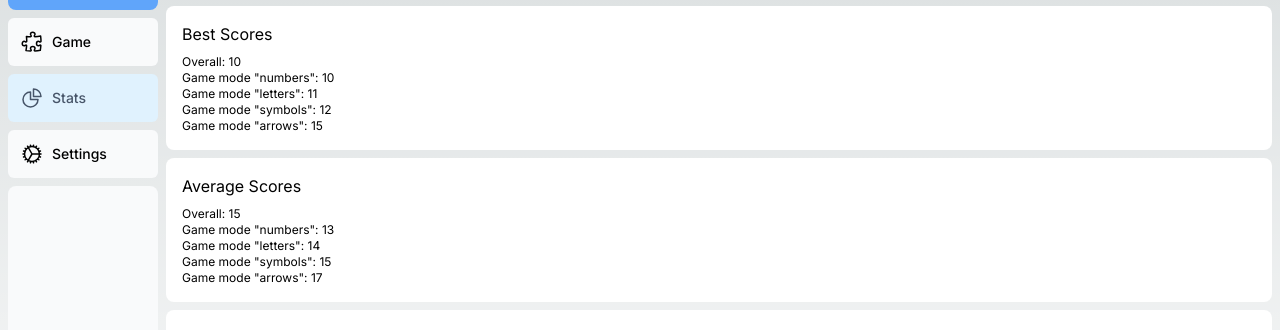
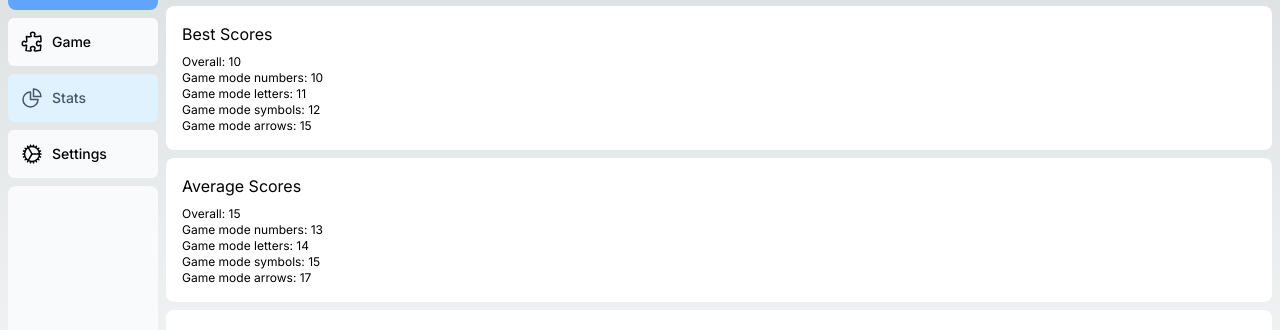
Before and after one commit to dgnezda/memory, a Next.js app: page /dashboard/stats in a window 1280 px wide. Shown: the part 166-496 px from the top of the page. Built offline with nearby package versions, Linux system fonts and the light colour scheme.

Commit message:
Remove quotes

```diff
--- a/app/dashboard/stats/page.tsx
+++ b/app/dashboard/stats/page.tsx
@@ -10,19 +10,19 @@ export default function Page() {
             <WhiteDiv value="Best Scores">
                 <div className="text-xs mt-2">
                     <div>Overall: 10</div>
-                    <div>Game mode "numbers": 10</div>
-                    <div>Game mode "letters": 11</div>
-                    <div>Game mode "symbols": 12</div>
-                    <div>Game mode "arrows": 15</div>
+                    <div>Game mode numbers: 10</div>
+                    <div>Game mode letters: 11</div>
+                    <div>Game mode symbols: 12</div>
+                    <div>Game mode arrows: 15</div>
                 </div>
             </WhiteDiv>
             <WhiteDiv value="Average Scores">
                 <div className="text-xs mt-2">
                     <div>Overall: 15</div>
-                    <div>Game mode "numbers": 13</div>
-                    <div>Game mode "letters": 14</div>
-                    <div>Game mode "symbols": 15</div>
-                    <div>Game mode "arrows": 17</div>
+                    <div>Game mode numbers: 13</div>
+                    <div>Game mode letters: 14</div>
+                    <div>Game mode symbols: 15</div>
+                    <div>Game mode arrows: 17</div>
                 </div>
             </WhiteDiv>
             <WhiteDiv value="Best Time">
```
